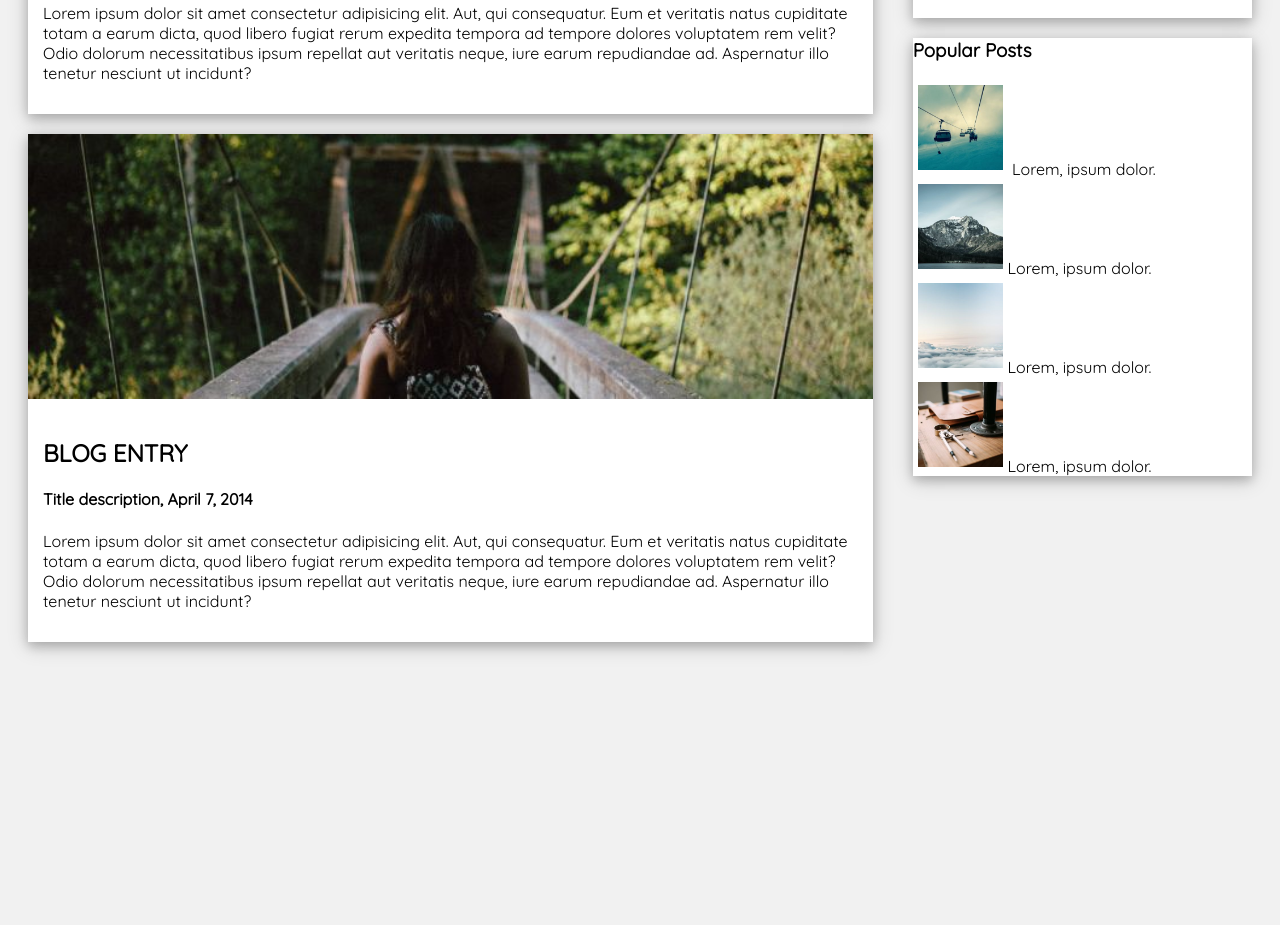
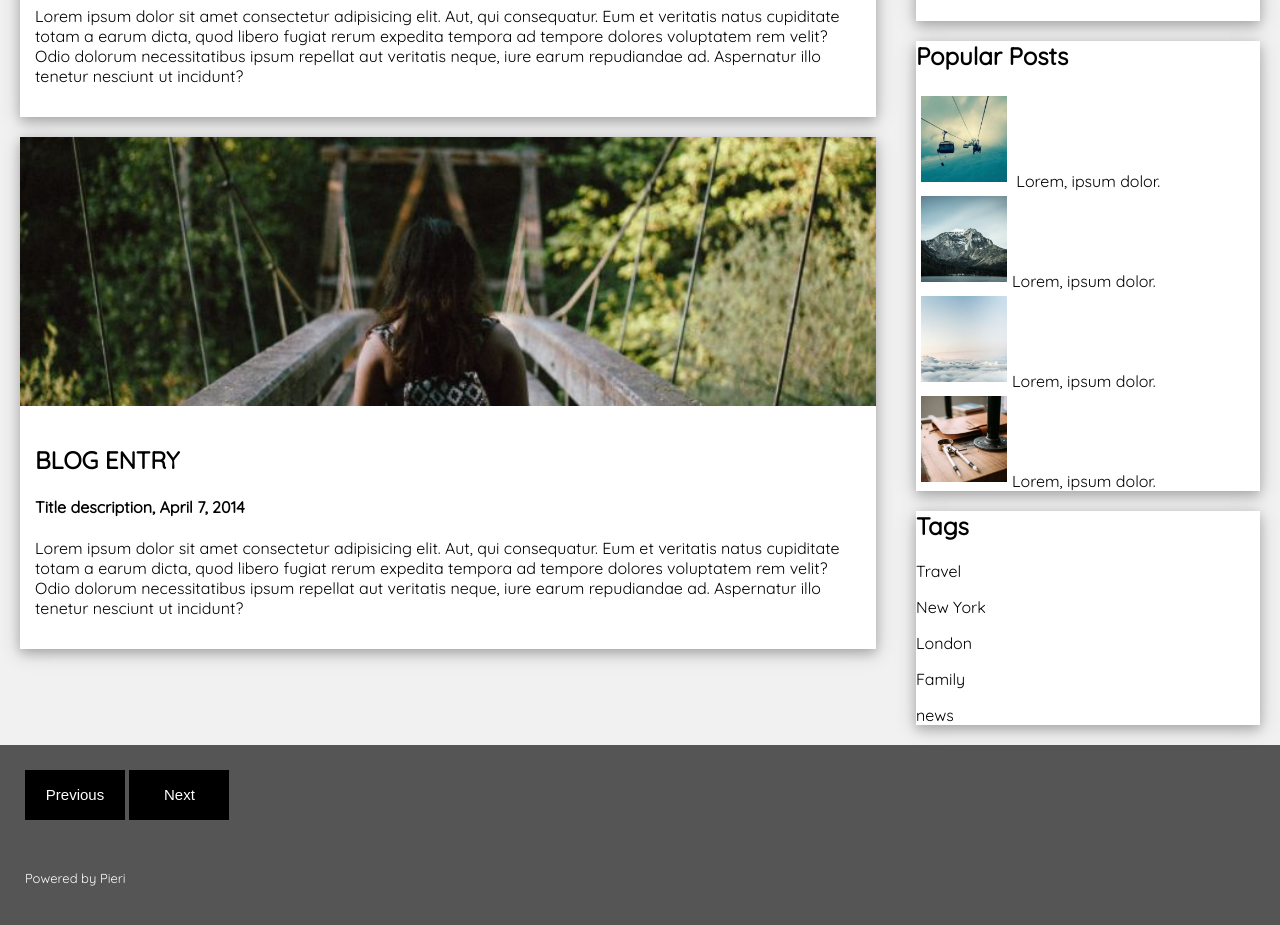
Before and after one commit to pierifrancia/clase-14, a plain HTML site: page index.html in a window 1280 px wide. Shown: the part 533-1458 px from the top of the page. Before the commit the page ends 1203 px from the top, so only its background shows below. Drawn offline with Linux system fonts and the light colour scheme.

Commit message:
agregue card tags y footer

```diff
--- a/index.html
+++ b/index.html
@@ -36,7 +36,8 @@
                 <div class="text-card">
                     <h2>BLOG ENTRY</h2>
                     <h4>Title description, April 7, 2014</h4>
-                <p>Lorem ipsum dolor sit amet consectetur adipisicing elit. Aut, qui consequatur. Eum et veritatis natus
+                    <p>Lorem ipsum dolor sit amet consectetur adipisicing elit. Aut, qui consequatur. Eum et veritatis
+                        natus
                         cupiditate totam a earum dicta, quod libero fugiat rerum expedita tempora ad tempore dolores
                         voluptatem rem velit? Odio dolorum necessitatibus ipsum repellat aut veritatis neque, iure earum
                         repudiandae ad. Aspernatur illo tenetur nesciunt ut incidunt?</p>
@@ -58,11 +59,21 @@
             </div>
 
             <div class="posts-card">
-                <h3>Popular Posts</h3>
+                <h2>Popular Posts</h2>
                 <div><img src="img/gondol.jpg"> Lorem, ipsum dolor.</div>
                 <div><img src="img/rock.jpg">Lorem, ipsum dolor.</div>
                 <div><img src="img/skies.jpg">Lorem, ipsum dolor.</div>
                 <div><img src="img/workshop.jpg">Lorem, ipsum dolor.</div>
+            </div>
+
+            <div class="tags">
+                <h2>Tags</h2>
+                <p>Travel</p>
+                <p>New York</p>
+                <p>London</p>
+                <p>Family</p>
+                <p>news</p>
+
             </div>
 
         </aside>
@@ -70,6 +81,15 @@
 
     </main>
 
+<footer>
+
+ <button>Previous</button>
+ <button>Next</button>
+
+ <p>Powered by Pieri</p>
+
+</footer>
+
 </body>
 
 </html>
--- a/style.css
+++ b/style.css
@@ -3,6 +3,7 @@
 body {
     font-family: 'Quicksand', sans-serif;
     background-color: #f1f1f1;
+    margin: 0;
 }
 
 header {
@@ -22,7 +23,7 @@ img {
     width: 100%;
 }
 
-.card, .posts-card{
+.card, .posts-card, .tags {
     margin: 20px;
     background-color:white;
     box-shadow: 0 4px 10px 0 rgba(0,0,0,0.2), 0 4px 20px 0 rgba(0,0,0,0.19);
@@ -45,7 +46,8 @@ aside {
     padding: 5px;
 }
 
-.posts-card {
+.tags p {
+    display: flex;
 }
 
 
@@ -61,3 +63,24 @@ section {
     width: 100%;
 }
 }
+
+footer {
+    background-color: #555555;
+    height: 130px;
+    padding: 25px;
+}
+
+button {
+    background-color: black;
+    width: 100px;
+    height: 50px;
+    color: white;
+    font-size: 15px;
+    border: 0px;
+}
+
+footer p {
+    color: white;
+    font-size: 13px;
+    margin-top: 50px;
+}
```
Lines whose indentation alone changed are shown as unchanged.
